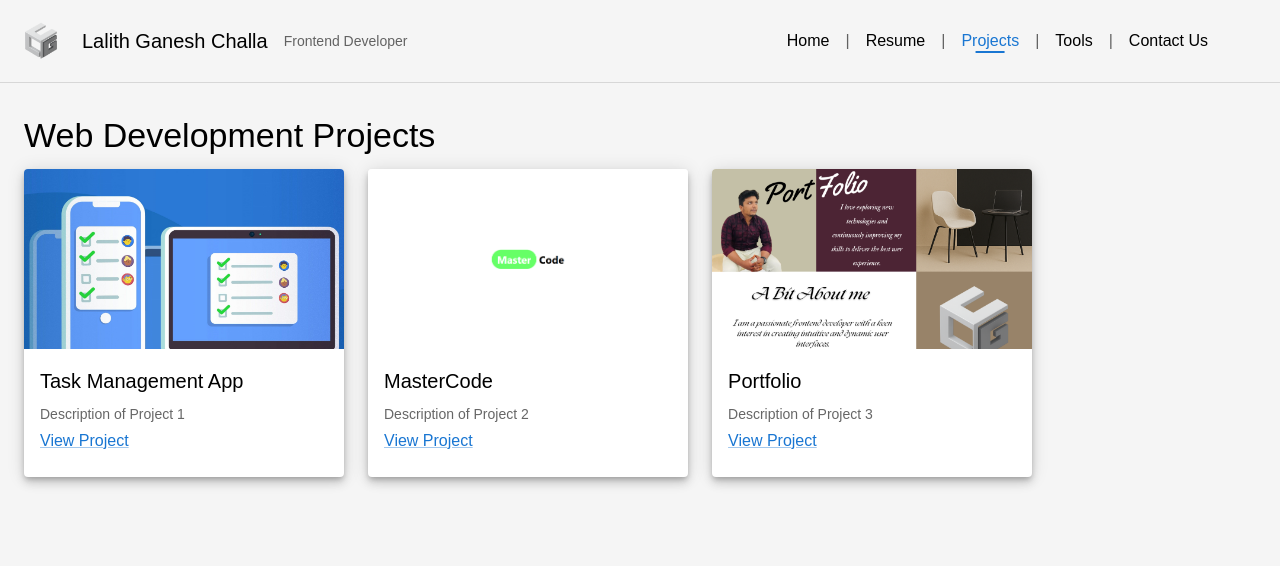
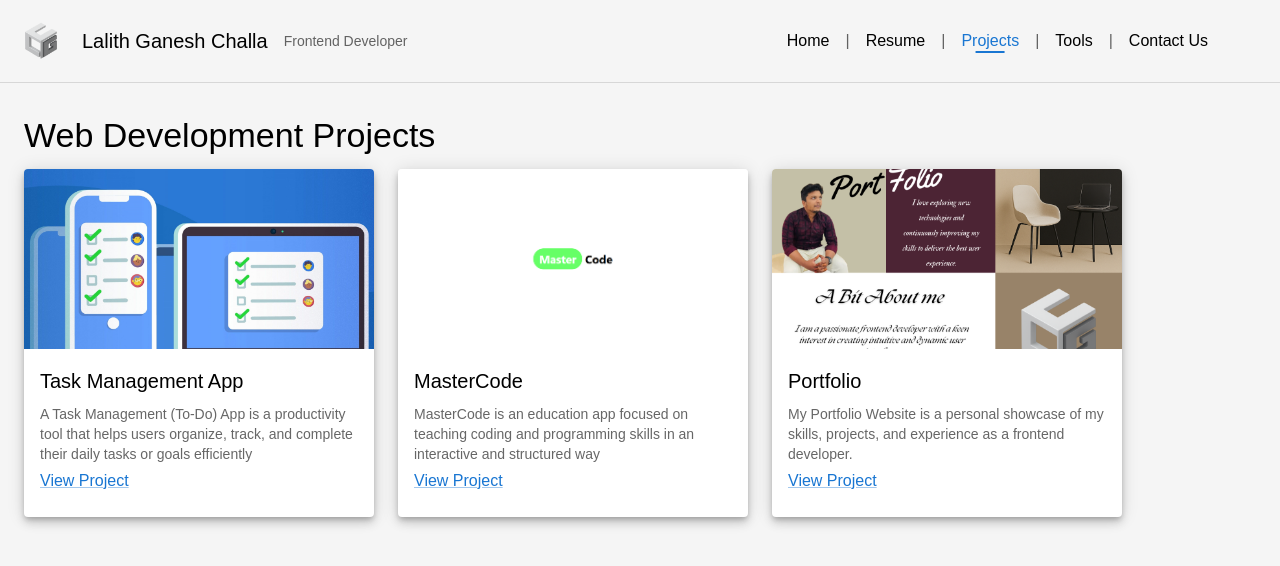
Before and after one commit to lalithganeshchalla/My-Portfolio, a React (Create React App) app: page /projects in a window 1280 px wide. Shown: the top 566 px of the page. Built offline with nearby package versions, Linux system fonts and the light colour scheme; some icons are missing; the HTML template or start-up script is replaced by a standard one.

Commit message:
second commit

```diff
--- a/src/portfolio/Projects.jsx
+++ b/src/portfolio/Projects.jsx
@@ -51,19 +51,19 @@ const Projects = () => {
   const projects = [
     {
       title: 'Task Management App',
-      description: 'Description of Project 1',
+      description: 'A Task Management (To-Do) App is a productivity tool that helps users organize, track, and complete their daily tasks or goals efficiently',
       image: {src: TaskManager, alt: 'Task Manager App'},
       link: 'https://task-manager-git-main-lalith-ganeshs-projects.vercel.app/'
     },
     {
       title: 'MasterCode',
-      description: 'Description of Project 2',
+      description: 'MasterCode is an education app focused on teaching coding and programming skills in an interactive and structured way',
       image: {src: MasterCode},
       link: 'https://master-code-git-main-lalith-ganeshs-projects.vercel.app/'
     },
     {
       title: 'Portfolio',
-      description: 'Description of Project 3',
+      description: 'My Portfolio Website is a personal showcase of my skills, projects, and experience as a frontend developer.',
       image: {src: PortfolioCover},
       link: 'https://rest-app-git-main-lalith-ganeshs-projects.vercel.app/'
     },
@@ -160,7 +160,8 @@ const Projects = () => {
               ":hover": {
                 transform: 'scale(1.05)',
                 transition: 'transform 0.3s ease-in-out',
-              }
+              },
+              width: '350px',
             }}
             >
               {project.image && (
```
